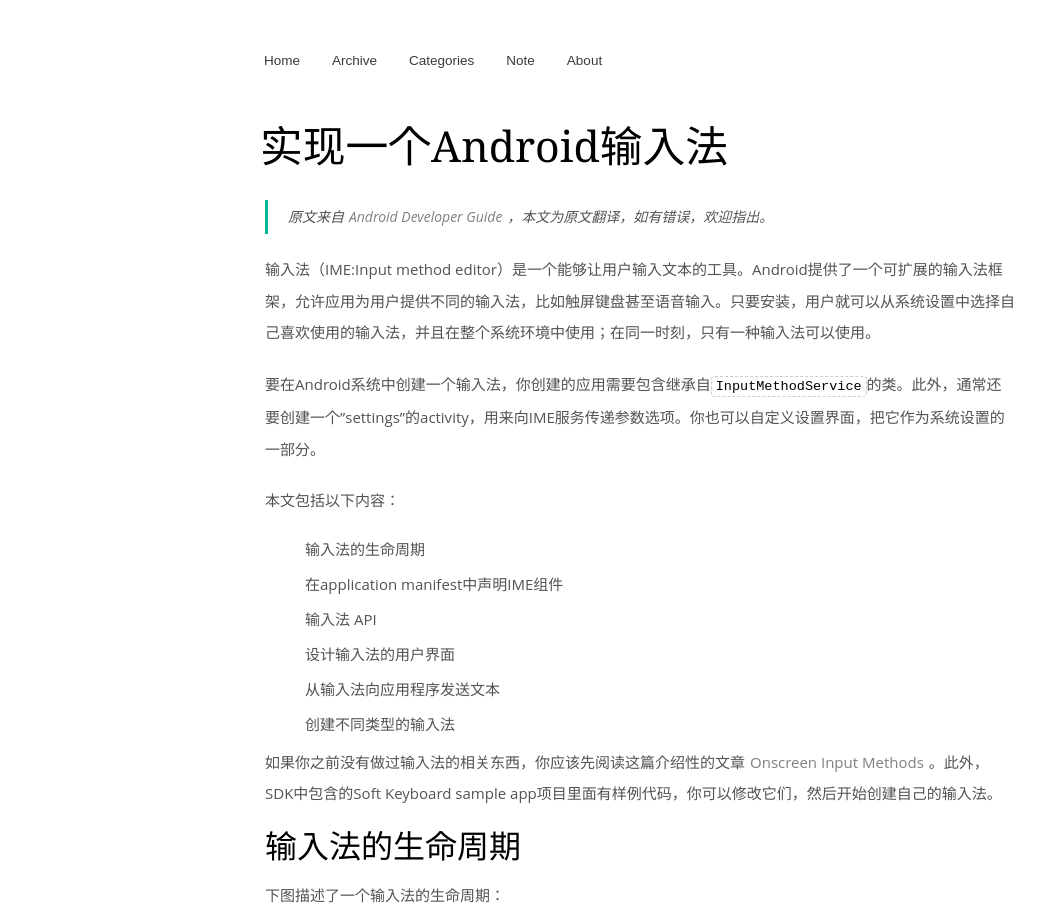
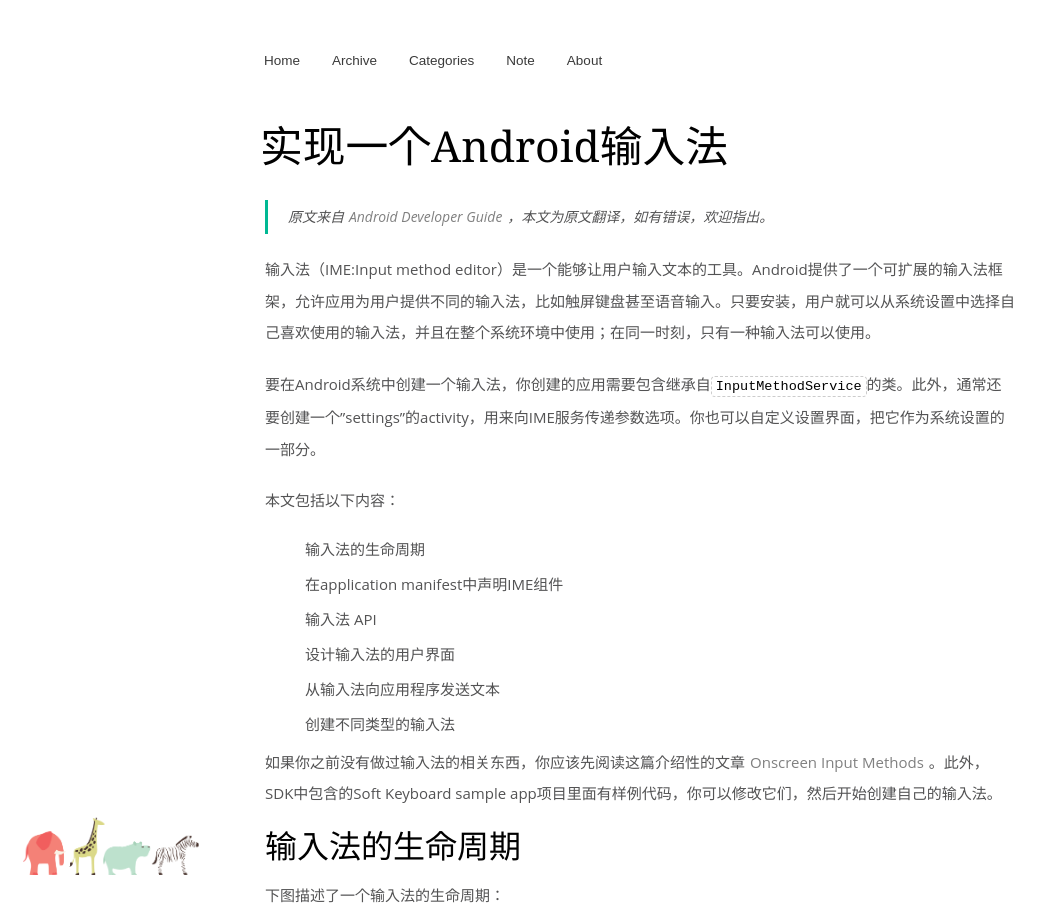
Before and after one commit to leeon/leeon.github.com, a Jekyll site: the page built from index.html, in a window 1280 px wide. Shown: the top 911 px of the page, without its empty margins (0-1053 px from the left). Built offline with Jekyll 4.4.1, drawn with Linux system fonts in a browser that asks for light colours; Markdown is read by kramdown in place of the engine named in the settings; the list of posts is cut into pages by our own code; grey boxes are pictures that could not be loaded.

Commit message:
添加博客左侧的动物们

```diff
--- a/_includes/banner.html
+++ b/_includes/banner.html
@@ -7,7 +7,7 @@
 <!--   <li class="hidden-sm"><a href="/links/">Links</a></li>-->
 <!--   <li><a href="/feed.xml">Feed</a></li> -->
 </ul>
-
+<a href=""><img id="zoo" src ="/assets/images/authors/zoo.png" /></a>
 <script>
 $(document).ready(function(){
 	$('a').hover(
--- a/style/style.css
+++ b/style/style.css
@@ -132,3 +132,14 @@ img {
     left:  10px;
     top: 15px;
   }
+
+
+#zoo{
+    width: 15%;
+    display: block; /* Unhide */
+    float: left;
+    padding: 0px 8px;
+    position: fixed;
+    left:  15px;
+    bottom: 25px;
+}
```
Also changed, not shown: assets/images/authors/zoo.png (added).
